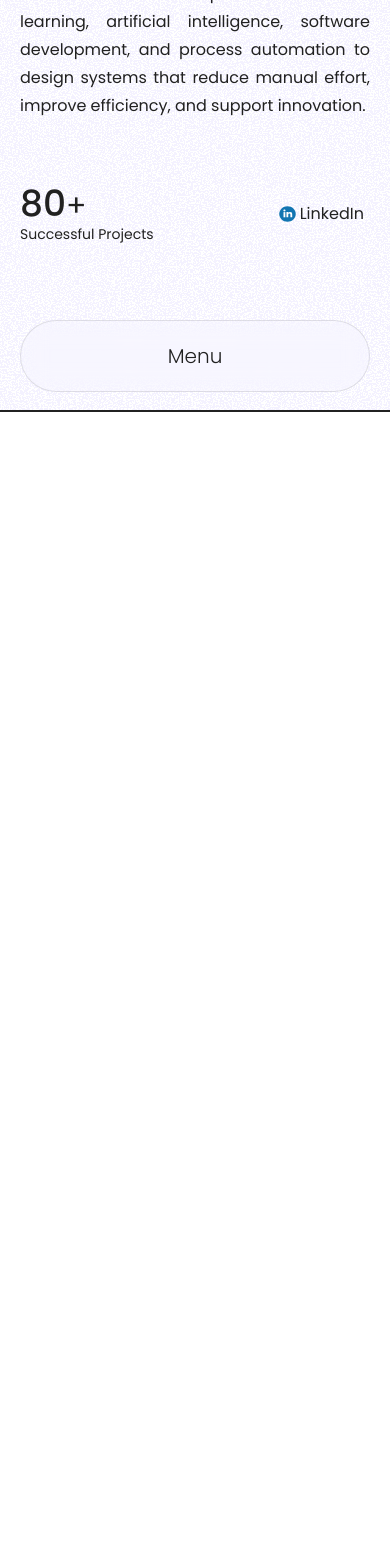
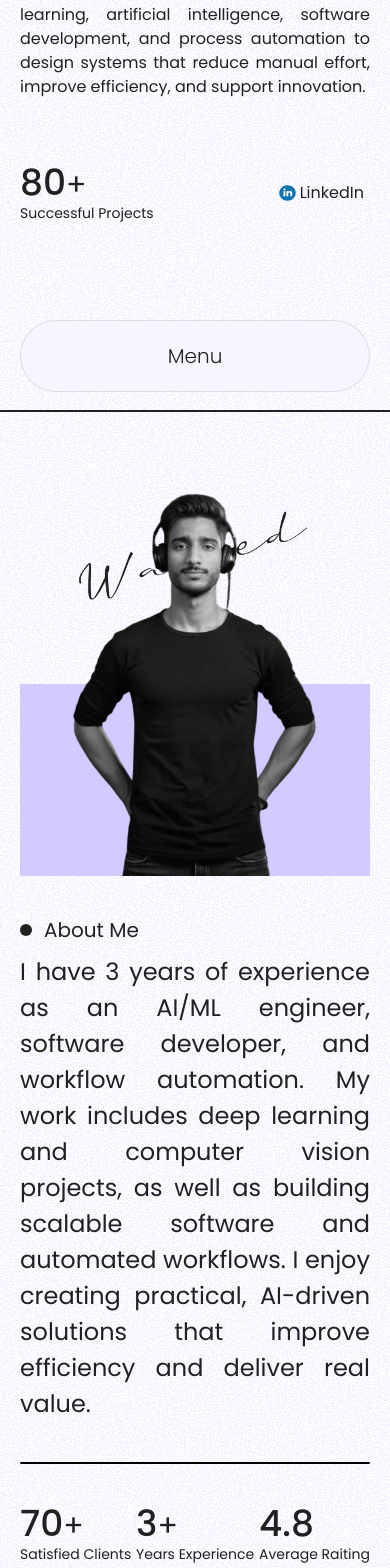
Before and after one commit to WaleedAshraf9T/my-portfolio-website, a Next.js app: page /developer in a window 390 px wide. Shown: the part 432-2000 px from the top of the page. Before the commit the page ends 844 px from the top, so only its background shows below. Built offline with nearby package versions, Linux system fonts and the light colour scheme; a web font is replaced by a local one.

Commit message:
About Section Responsive and Mobile Nevbar Fixes

```diff
--- a/src/app/developer/componants/about.jsx
+++ b/src/app/developer/componants/about.jsx
@@ -2,33 +2,33 @@ import Image from "next/image";
 
 export default function DeveloperAbout() {
     return (
-        <section id="about" className="w-full h-screen flex flex-col items justify-center px-28 border-b-2">
-            <div className="flex items-center gap-3 text-xl mb-10">
-                <div className="w-3 h-3 bg-[var(--black)] rounded-full"></div> About Me
-            </div>
-            <div className="w-full flex gap-10">
-                <div className="w-[65%] gap-10 flex flex-col">
-                    <p className="text-[32px] text-justify leading-14">I have 3 years of experience as an AI/ML engineer, software developer, and workflow automation. My work includes deep learning and computer vision projects, as well as building scalable software and automated workflows. I enjoy creating practical, AI-driven solutions that improve efficiency and deliver real value.</p>
+    <section id="about" className="w-full h-auto md:h-screen py-20 md:py-0 flex flex-col items-start justify-center px-5 md:px-28 border-b-2">
+            <div className="w-full flex flex-col-reverse md:flex-row gap-10 ">
+                <div className=" md:w-[65%] md:gap-10 flex flex-col">
+                    <div className="flex items-center gap-3 text-xl mb-2.5 md:mb-0">
+                        <div className="w-3 h-3 bg-[var(--black)] rounded-full"></div> About Me
+                    </div>
+                    <p className="text-2xl md:text-[32px] text-justify leading-9 md:leading-14 mb-10 md:mb-0">I have 3 years of experience as an AI/ML engineer, software developer, and workflow automation. My work includes deep learning and computer vision projects, as well as building scalable software and automated workflows. I enjoy creating practical, AI-driven solutions that improve efficiency and deliver real value.</p>
 
-                    <div className="w-full h-[2px] bg-black rounded-full"></div>
+                    <div className="w-full h-[2px] bg-black rounded-full mb-10 md:mb-0"></div>
 
-                    <div className="w-full flex justify-between items-center">
+                    <div className="w-full flex justify-between items-center mb-10 md:mb-0">
                         <div className="flex flex-col">
-                            <p className="flex items-baseline text-3xl"><b className="text-6xl font-medium">70</b>+</p>
-                            <p className="text-[20px]">Satisfied Clients</p>
+                            <p className="flex items-baseline text-3xl"><b className="text-4xl md:text-6xl font-medium">70</b>+</p>
+                            <p className="text-sm md:text-[20px]">Satisfied Clients</p>
                         </div>
                         <div className="flex flex-col">
-                            <p className="flex items-baseline text-3xl"><b className="text-6xl font-medium">3</b>+</p>
-                            <p className="text-[20px]">Years Experience</p>
+                            <p className="flex items-baseline text-3xl"><b className="text-4xl md:text-6xl font-medium">3</b>+</p>
+                            <p className="text-sm md:text-[20px]">Years Experience</p>
                         </div>
                         <div className="flex flex-col">
-                            <p className="flex items-baseline text-3xl"><b className="text-6xl font-medium">4.8</b></p>
-                            <p className="text-[20px]">Average Raiting</p>
+                            <p className="flex items-baseline text-3xl"><b className="text-4xl md:text-6xl font-medium">4.8</b></p>
+                            <p className="text-sm md:text-[20px]">Average Raiting</p>
                         </div>
                     </div>
                 </div>
-                <div className="w-[35%] h-full flex flex-col justify-end">
-                    <div className="w-full h-full relative overflow-hidden">
+                <div className="md:w-[35%] flex flex-col justify-end">
+                    <div className="w-full h-96 md:h-full relative overflow-hidden">
                         {/* primary colored block at the bottom (behind image) */}
                         <div className="absolute bottom-0 left-0 w-full h-1/2 bg-[var(--primary)]" />
 
@@ -36,7 +36,7 @@ export default function DeveloperAbout() {
                         <div className="relative w-full h-full">
                             <Image
                                 src="/my-picture.png"
-                                alt="Waleed Ashraf"
+                                alt="Waleed Ashraf Picture"
                                 fill
                                 className="object-contain object-bottom"
                             />
--- a/src/app/developer/componants/hero-section.jsx
+++ b/src/app/developer/componants/hero-section.jsx
@@ -62,14 +62,14 @@ export default function DeveloperHeroSection() {
 
     return (
         <section id="home" className="w-full h-screen flex flex-col justify-center px-5 md:p-28 border-b-2">
-            <h2 className="text-xl md:text-3xl mb-2.5 md:mb-1">
+            <h2 className="text-xl md:text-3xl mb-1 md:mb-5">
                 Hey! It's <strong className="font-medium">Waleed Ashraf</strong>, {index === 0 ? "an" : "a"}
             </h2>
             <h1 className="text-6xl md:text-[100px] leading-18 font-bold md:font-normal 2xl:text-9xl font-['Orbit'] mb-6 md:mb-12">
                 {displayText}
                 <span className={`ml-1 inline-block w-2 ${cursorVisible ? "bg-[var(--black)]" : "bg-transparent"}`}>&nbsp;</span>
             </h1>
-            <p className="leading-7 md:leading-8  md:text-[20px] text-justify">
+            <p className="md:leading-8  md:text-[20px] text-justify">
                 I’m an <strong>AI/ML Engineer</strong>, <strong>Software Developer</strong>, and <strong>Workflow Automation Specialist</strong> with a focus on creating intelligent, data-driven solutions that help businesses work smarter. I combine expertise in&nbsp;machine learning, artificial intelligence, software development, and process automation&nbsp;to design systems that reduce manual effort, improve efficiency, and support innovation.
             </p>
             <p className="md:text-[20px] hidden md:block text-justify mt-4">
--- a/src/app/developer/page.js
+++ b/src/app/developer/page.js
@@ -32,7 +32,7 @@ export default function Developer() {
     <main id="app" className="w-screen absolute bg-[url('/noise-filter.svg')] bg-fixed bg-cover bg-center -z-10 scroll-smooth">
       <ProfileSwitcher />
       <DeveloperHeroSection />
-      {/* <DeveloperAbout /> */}
+      <DeveloperAbout />
       {/* <DeveloperWhatIDo /> */}
       {/* <DeveloperSkills /> */}
       <Navbar />
--- a/src/components/layouts/navbar.jsx
+++ b/src/components/layouts/navbar.jsx
@@ -117,13 +117,13 @@ export default function Navbar() {
 
         {/* Mobile expanded panel (fills screen) */}
         {mobileOpen && (
-          <div className={`absolute z-40 gap-2.5 flex flex-col md:hidden left-5 right-5 top-5 bottom-5 transform transition-all duration-300 ease-in-out ${isAnimating ? 'opacity-0 scale-95' : 'opacity-100 scale-100'
+          <div className={`fixed z-40 gap-2.5 flex flex-col md:hidden left-5 right-5 top-5 transform transition-all duration-300 ease-in-out ${isAnimating ? 'opacity-0 scale-95' : 'opacity-100 scale-100'
             } ${mobileOpen && !isAnimating ? 'animate-fadeIn' : ''}`}>
             {navItems.map((item, index) => (
               <a
                 href={item.link}
                 key={index}
-                className={`select-none mr-3 transform transition-all duration-300 ease-out ${mobileOpen && !isAnimating
+                className={`select-none transform transition-all duration-300 ease-out ${mobileOpen && !isAnimating
                   ? 'translate-x-0 opacity-100'
                   : isAnimating
                     ? '-translate-x-full opacity-0'
@@ -146,7 +146,7 @@ export default function Navbar() {
 
             <a
               href="#"
-              className={`select-none mr-3 transform transition-all duration-300 ease-out ${mobileOpen && !isAnimating
+              className={`select-none transform transition-all duration-300 ease-out ${mobileOpen && !isAnimating
                 ? 'translate-x-0 opacity-100'
                 : isAnimating
                   ? '-translate-x-full opacity-0'
```
